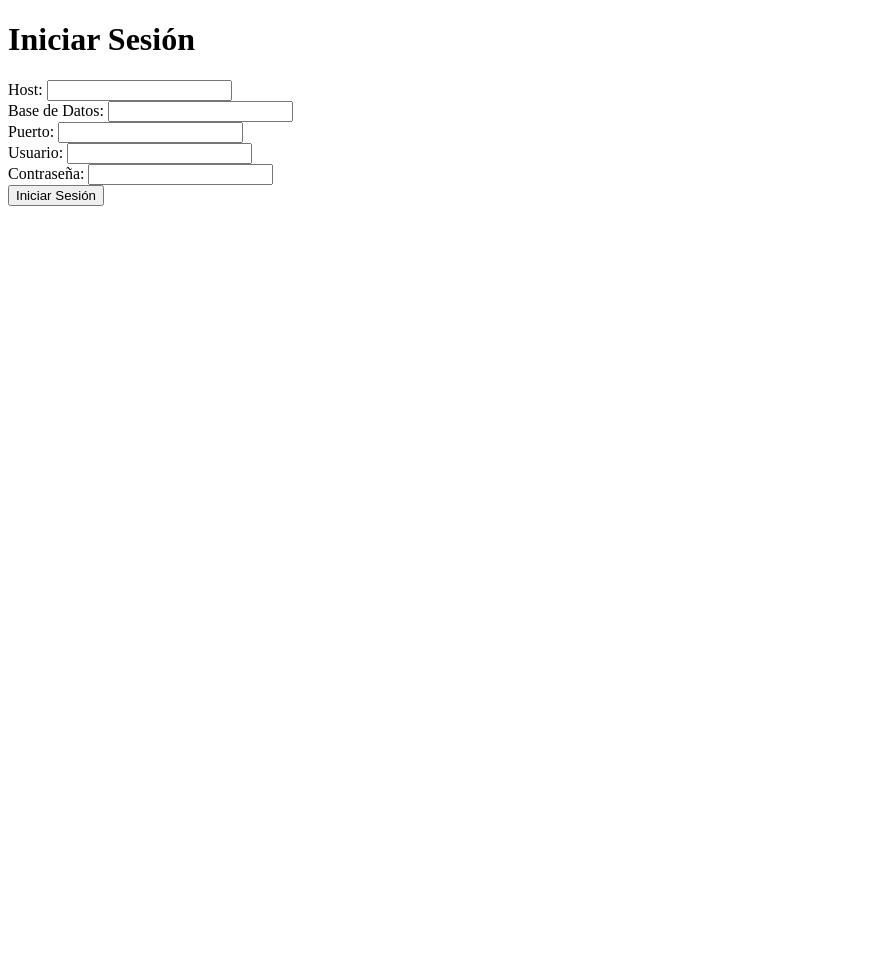
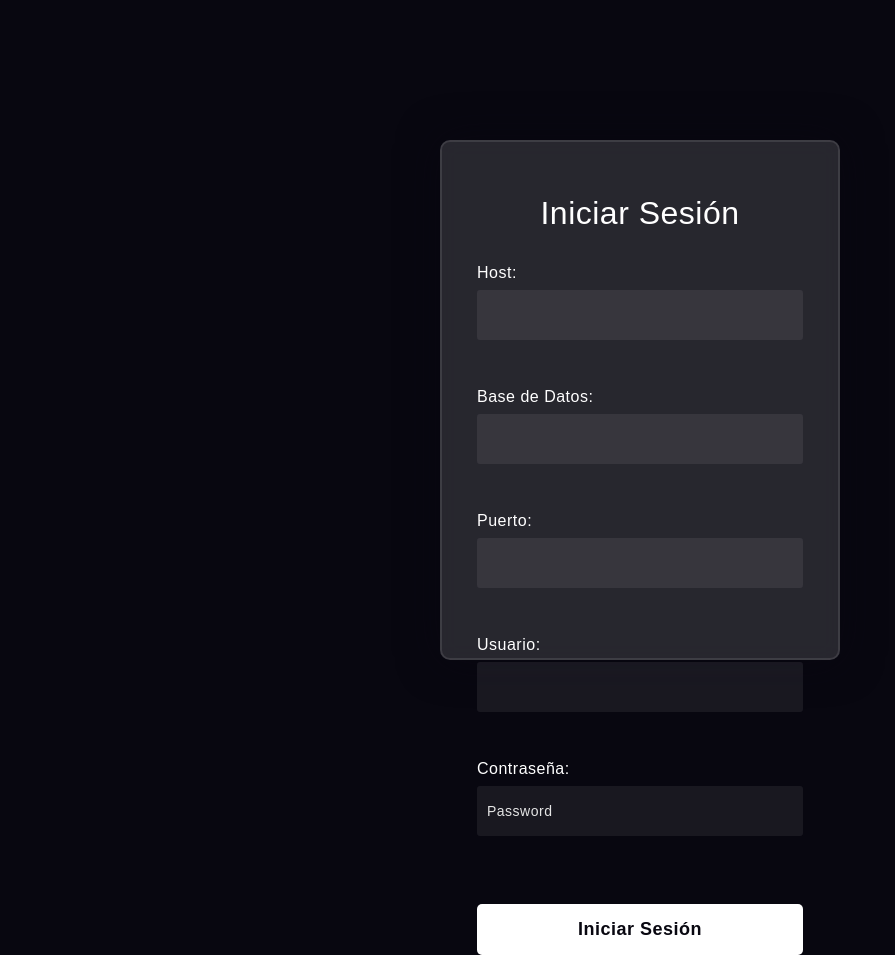
Before and after one commit to victornar09/zurich_interface, a Django app: page /login/ in a window 1280 px wide. Shown: the whole page, without its empty margins (0-895 px from the left). Before the commit the page ends 206 px from the top, so only its background shows below. Run offline with Django 3.2, Linux system fonts and the light colour scheme.

Commit message:
styles para el login

```diff
--- /dev/null
+++ b/zurich_interface/db_query/templates/db_query/css/loginStyles.css
@@ -0,0 +1,87 @@
+*,
+*:before,
+*:after{
+    padding: 0;
+    margin: 0;
+    box-sizing: border-box;
+}
+
+body{
+    background-color: #080710;
+}
+
+
+.background{
+    width: 430px;
+    height: 520px;
+    position: absolute;
+    transform: translate(-50%,-50%);
+    left: 50%;
+    top: 50%;
+}
+.background .shape{
+    height: 200px;
+    width: 200px;
+    position: absolute;
+    border-radius: 50%;
+}
+
+form{
+    height: 520px;
+    width: 400px;
+    background-color: rgba(255,255,255,0.13);
+    position: absolute;
+    transform: translate(-50%,-50%);
+    top: 50%;
+    left: 50%;
+    border-radius: 10px;
+    backdrop-filter: blur(10px);
+    border: 2px solid rgba(255,255,255,0.1);
+    box-shadow: 0 0 40px rgba(8,7,16,0.6);
+    padding: 50px 35px;
+}
+form *{
+    font-family: 'Poppins',sans-serif;
+    color: #ffffff;
+    letter-spacing: 0.5px;
+    outline: none;
+    border: none;
+}
+form h3{
+    font-size: 32px;
+    font-weight: 500;
+    line-height: 42px;
+    text-align: center;
+}
+
+label{
+    display: block;
+    margin-top: 30px;
+    font-size: 16px;
+    font-weight: 500;
+}
+input{
+    display: block;
+    height: 50px;
+    width: 100%;
+    background-color: rgba(255,255,255,0.07);
+    border-radius: 3px;
+    padding: 0 10px;
+    margin-top: 8px;
+    font-size: 14px;
+    font-weight: 300;
+}
+::placeholder{
+    color: #e5e5e5;
+}
+button{
+    margin-top: 50px;
+    width: 100%;
+    background-color: #ffffff;
+    color: #080710;
+    padding: 15px 0;
+    font-size: 18px;
+    font-weight: 600;
+    border-radius: 5px;
+    cursor: pointer;
+}
--- a/zurich_interface/db_query/templates/db_query/login.html
+++ b/zurich_interface/db_query/templates/db_query/login.html
@@ -4,10 +4,25 @@
 <head>
     <meta charset="UTF-8">
     <title>Iniciar Sesión</title>
+    <link rel="stylesheet" type="text/css" href="../db_query/css/loginStyles.css">
+
+    <link rel="preconnect" href="https://fonts.gstatic.com">
+    <!--<link rel="stylesheet" href="https://cdnjs.cloudflare.com/ajax/libs/font-awesome/5.15.4/css/all.min.css">
+    <link href="https://fonts.googleapis.com/css2?family=Poppins:wght@300;500;600&display=swap" rel="stylesheet"> -->
+
+
+
+
 </head>
 <body>
-    <h1>Iniciar Sesión</h1>
+
+    <div class="background"></div>
+        <div class="shape"></div>
+        <div class="shape"></div>
+    </div>
+
     <form method="POST" action="{% url 'login' %}">
+        <h3>Iniciar Sesión</h3>
         {% csrf_token %}
         <label for="host">Host:</label>
         <input type="text" id="host" name="host" required><br>
@@ -22,9 +37,10 @@
         <input type="text" id="user" name="user" required><br>
 
         <label for="password">Contraseña:</label>
-        <input type="password" id="password" name="password" required><br>
+        <input type="password" id="password" name="password" placeholder="Password" required><br>
 
         <button type="submit">Iniciar Sesión</button>
+
     </form>
 </body>
 </html>
```
